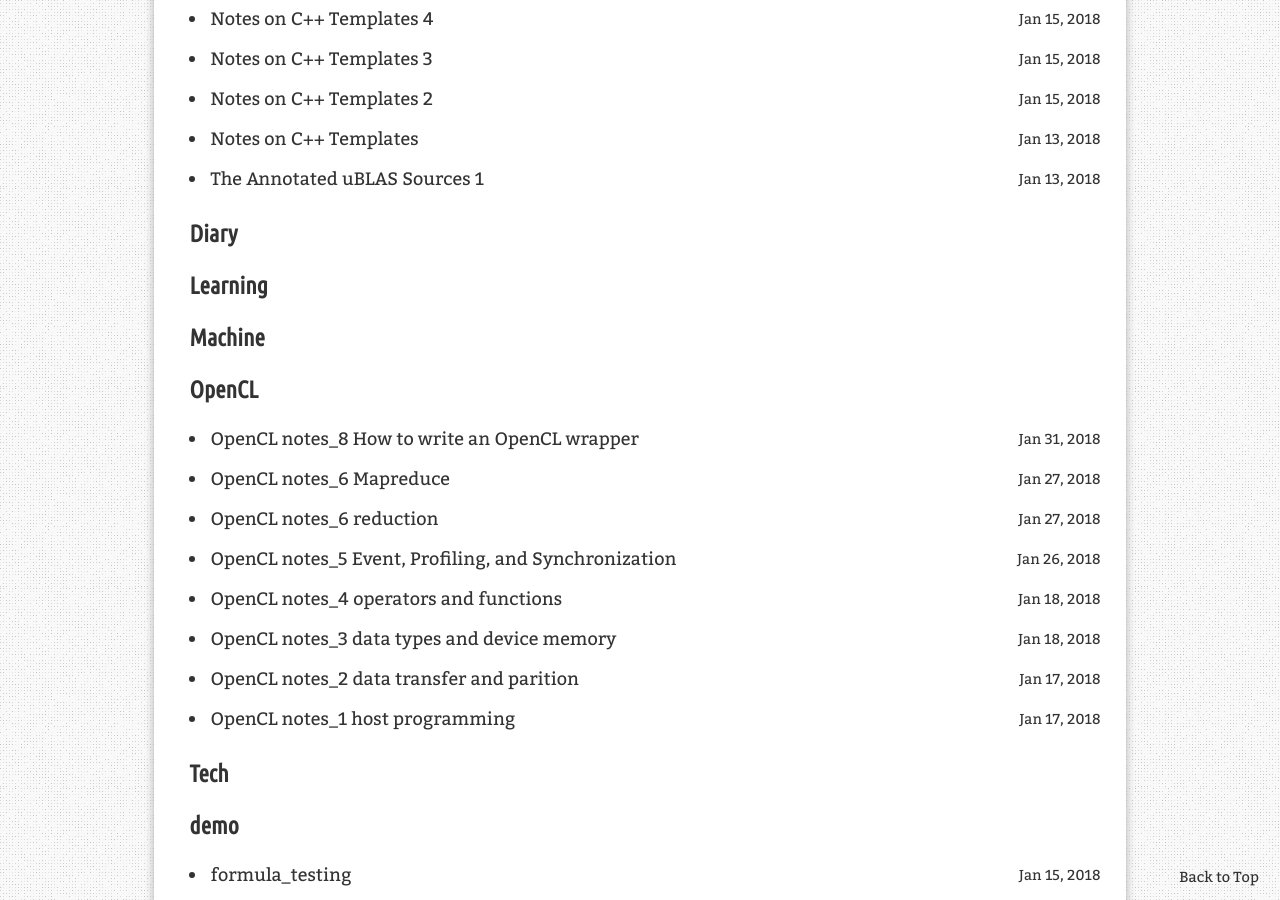
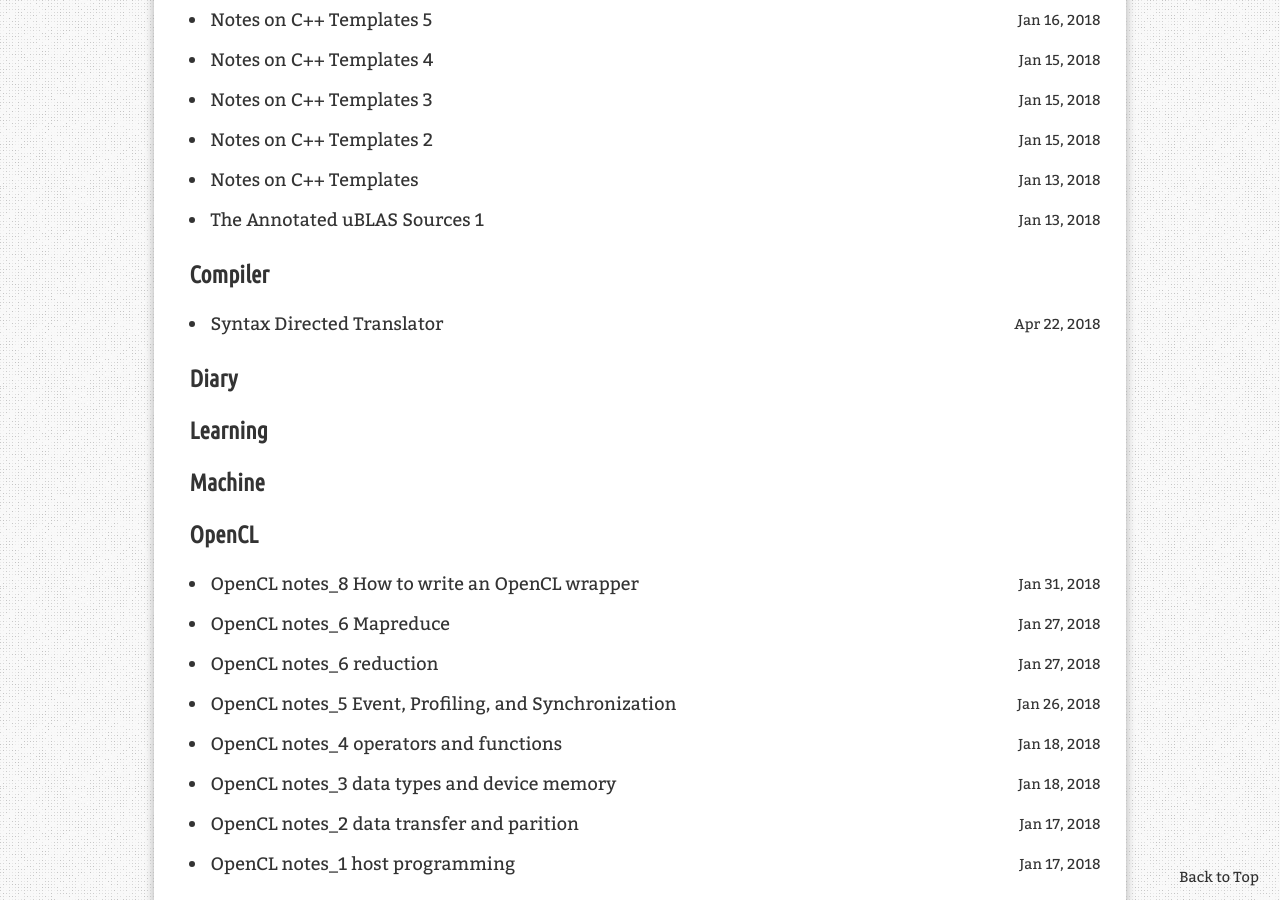
Before and after one commit to Aperjump/Aperjump.github.io, a Jekyll site: the page built from blog/categories/index.html, in a window 1280 px wide and 900 px high, scrolled down 1212 px. Built offline with Jekyll 4.4.1, drawn with Linux system fonts in a browser that asks for light colours; nearby versions of some CDN libraries; comment, search, counter and statistics services are not loaded.

Commit message:
Compiler_1

```diff
--- a/_posts/Syntax-Directed Translator.md
+++ b/_posts/2018-04-22-Syntax-Directed Translator.md
@@ -1,3 +1,12 @@
+---
+layout: post
+title: "Syntax Directed Translator"
+description: "Syntax Directed Translator"
+categories: [Compiler]
+tags: [Compiler]
+redirect_from:
+  - /2018/04/22/
+---
 ## Syntax-Directed Translator
 **syntax**: the proper form of its program -> context-free grammar or BNF(Backus-Naur Form)
 **semantic**: meaning of the program
```
